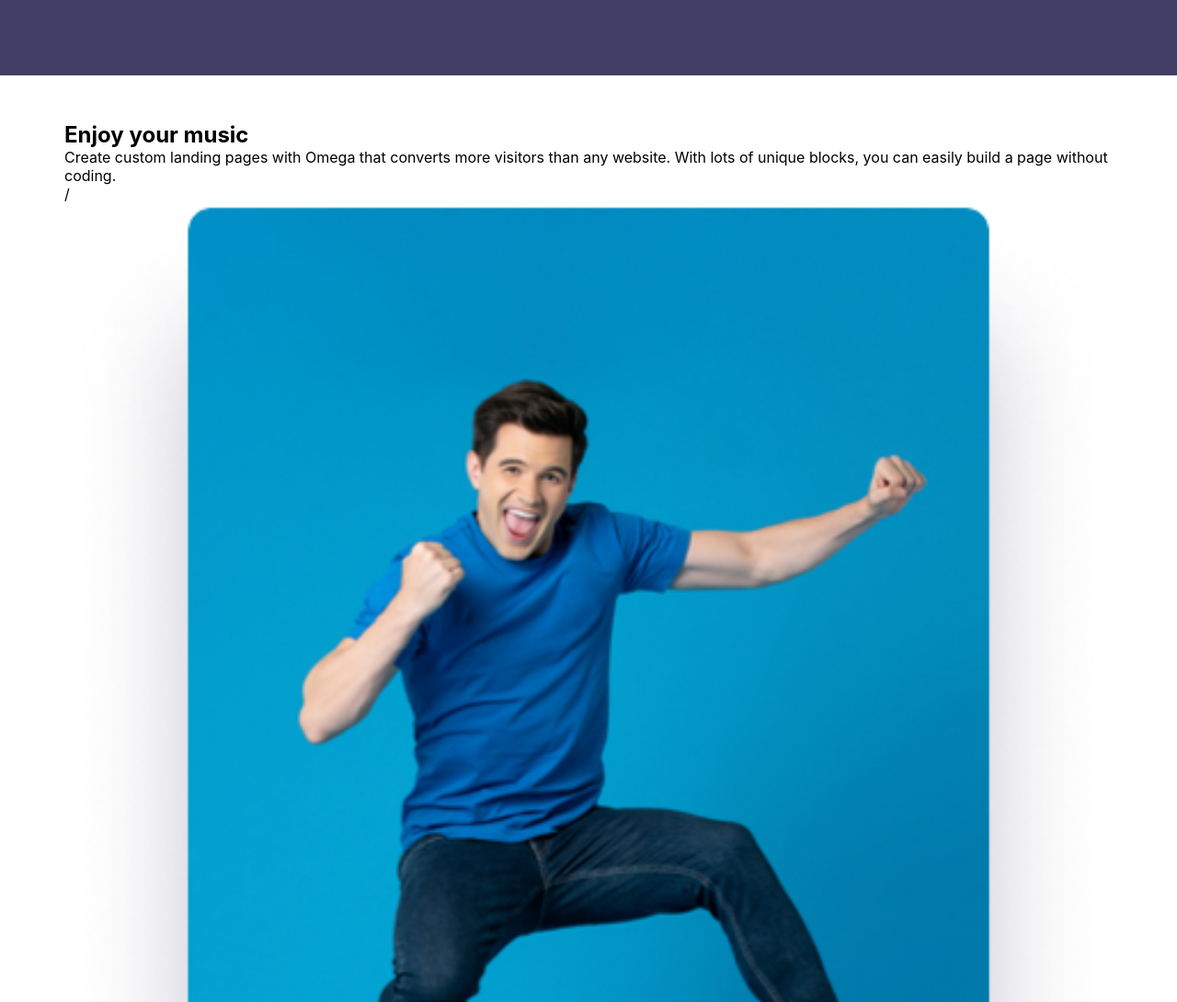
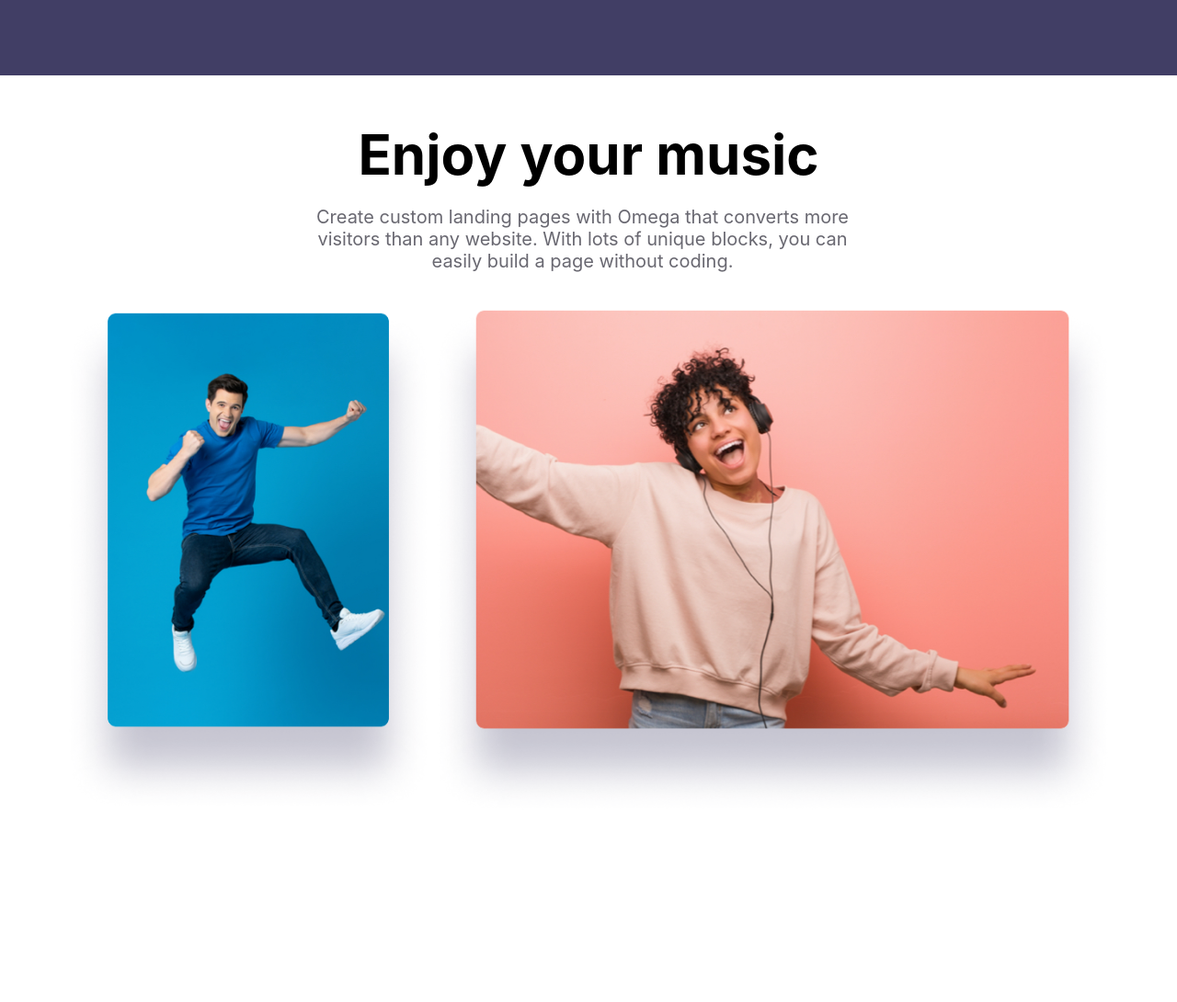
Before and after one commit to bilollidinabduvohidov/uyga-vazifa_22, a plain HTML site: page index.html in a window 1280 px wide. Shown: the part 1900-2990 px from the top of the page at 92% size. After the commit the page ends 2840 px from the top, so only its background shows below. Drawn offline with Linux system fonts and the light colour scheme.

Commit message:
section and enjoy css

```diff
--- a/css/steyl.css
+++ b/css/steyl.css
@@ -308,3 +308,36 @@ section{
     padding: 5px 15px;
     border-radius: 7px;
 }
+
+.enjoy_text{
+    text-align: center;
+    font-size: 60px;
+    margin-bottom: 20px;
+}
+
+.enjjoy_suptext{
+    font-size: 20px;
+    text-align: center;
+    color: #696871;
+    width: 55%;
+    margin-left: 250px;
+    margin-bottom: 40px;
+}
+
+.img_photo{
+    display: flex;
+    align-items: center;
+    justify-content: center;
+}
+
+.enjoy_gril{
+    margin-right: 0px;
+}
+
+.enjoy_photo{
+    width: 400px;
+}
+
+.enjoy_photos{
+    width: 550x;
+}
--- a/index.html
+++ b/index.html
@@ -143,7 +143,7 @@
             <h1 class="enjoy_text">Enjoy your music</h1>
             <p class="enjjoy_suptext">Create custom landing pages with Omega that converts more visitors than any website. With lots of unique blocks, you can easily build a page without coding.</p>
             <div class="img_photo">
-            <div class="enjoy_img">/
+            <div class="enjoy_img">
                 <img src="/img/1.png" alt="" class="enjoy_photo">
             </div>
             <div class="enjoy_gril">
```
